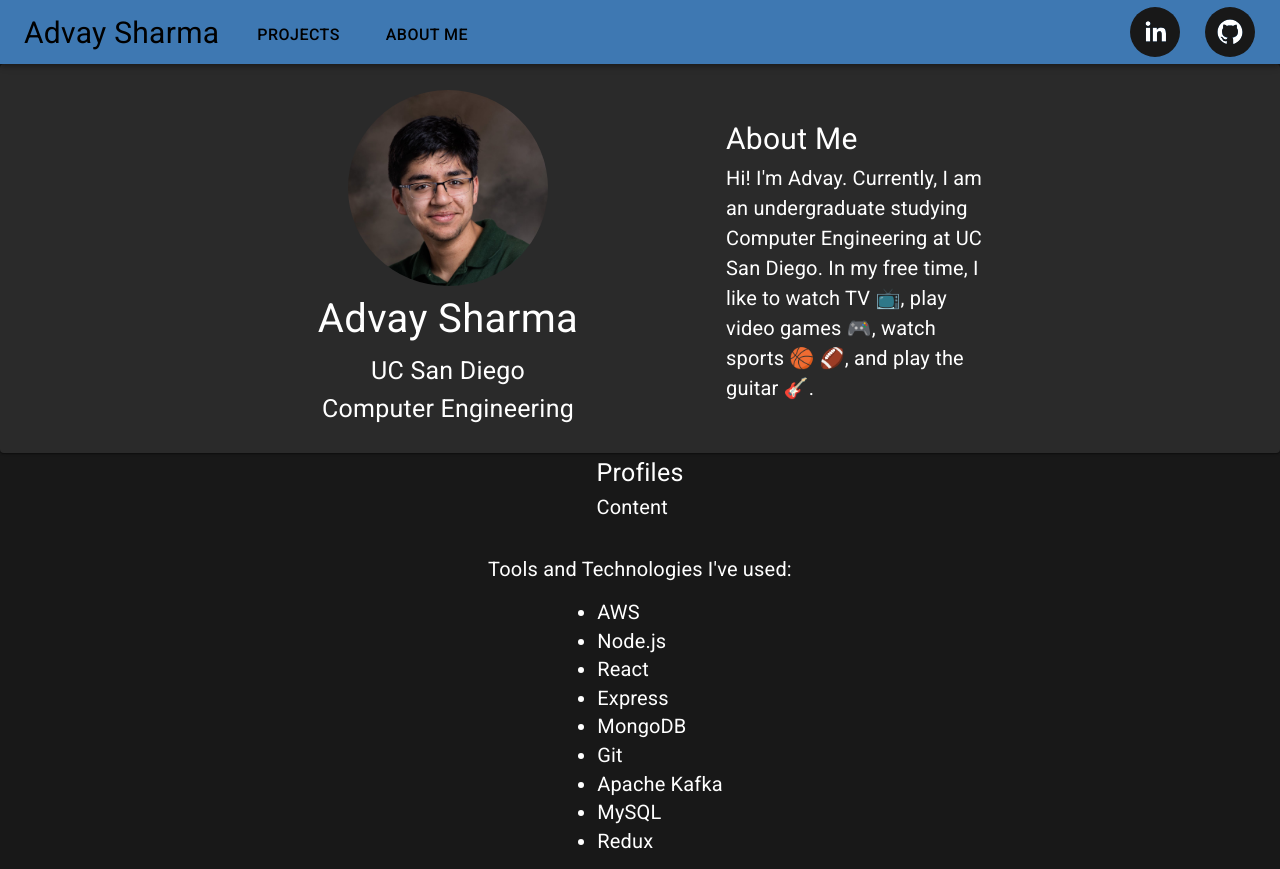
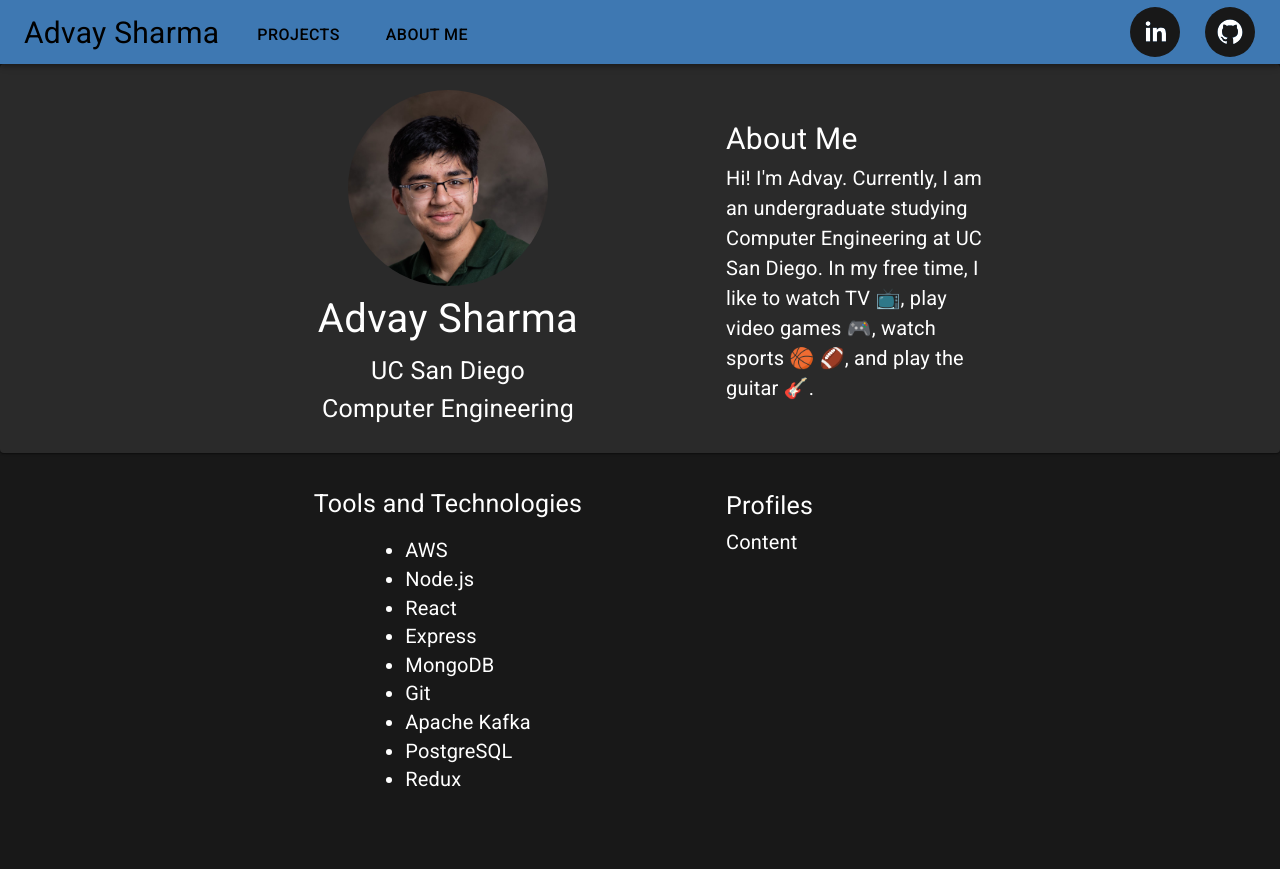
Before and after one commit to sharmaadvay0/developer-portfolio, a React (Create React App) app: page /about in a window 1280 px wide. After the commit the page ends 833 px from the top, so only its background shows below. Built offline with nearby package versions, Linux system fonts and the light colour scheme.

Commit message:
bottom half of about page cleanup

```diff
--- a/src/pages/About.js
+++ b/src/pages/About.js
@@ -90,15 +90,49 @@ const About = () => {
               </Typography>
             </div>
           </Card>
-          <div style={{ display: "flex" }}>
-            <div style={{ order: 1 }}></div>
+          <div
+            style={{
+              width: "100%",
+              display: "flex",
+              justifyContent: "center",
+              paddingTop: "2.5%",
+            }}
+          >
             <div
               style={{
-                order: 2,
                 display: "flex",
                 flexDirection: "column",
-                alignContent: "center",
-                marginRight: "30%",
+                alignItems: "center",
+                marginRight: "5%",
+                width: "300px",
+                paddingBottom: "2%",
+              }}
+            >
+              <Typography
+                style={{
+                  color: "white",
+                  fontSize: 25,
+                  textAlign: "center",
+                }}
+              >
+                Tools and Technologies
+              </Typography>
+              <ul>
+                <li style={{ color: "white", fontSize: 20 }}>AWS</li>
+                <li style={{ color: "white", fontSize: 20 }}>Node.js</li>
+                <li style={{ color: "white", fontSize: 20 }}>React</li>
+                <li style={{ color: "white", fontSize: 20 }}>Express</li>
+                <li style={{ color: "white", fontSize: 20 }}>MongoDB</li>
+                <li style={{ color: "white", fontSize: 20 }}>Git</li>
+                <li style={{ color: "white", fontSize: 20 }}>Apache Kafka</li>
+                <li style={{ color: "white", fontSize: 20 }}>PostgreSQL</li>
+                <li style={{ color: "white", fontSize: 20 }}>Redux</li>
+              </ul>
+            </div>
+            <div
+              style={{
+                marginLeft: "5%",
+                width: "20%",
               }}
             >
               <Typography
@@ -121,26 +155,6 @@ const About = () => {
               </Typography>
             </div>
           </div>
-          <Typography
-            style={{
-              color: "white",
-              fontSize: 20,
-              paddingTop: "2.5%",
-            }}
-          >
-            Tools and Technologies I've used:
-          </Typography>
-          <ul>
-            <li style={{ color: "white", fontSize: 20 }}>AWS</li>
-            <li style={{ color: "white", fontSize: 20 }}>Node.js</li>
-            <li style={{ color: "white", fontSize: 20 }}>React</li>
-            <li style={{ color: "white", fontSize: 20 }}>Express</li>
-            <li style={{ color: "white", fontSize: 20 }}>MongoDB</li>
-            <li style={{ color: "white", fontSize: 20 }}>Git</li>
-            <li style={{ color: "white", fontSize: 20 }}>Apache Kafka</li>
-            <li style={{ color: "white", fontSize: 20 }}>MySQL</li>
-            <li style={{ color: "white", fontSize: 20 }}>Redux</li>
-          </ul>
         </Fragment>
       ) : (
         <Fragment>
--- a/src/pages/Home.js
+++ b/src/pages/Home.js
@@ -27,7 +27,7 @@ const Home = () => {
             </Typography>
             <Typography
               style={{ color: "white", fontSize: 100, paddingLeft: "20px" }}
-              className="animate__animated animate__swing animate__delay-1s"
+              className="animate__animated animate__wobble animate__delay-1s animate__fast"
             >
               👋
             </Typography>
@@ -83,7 +83,7 @@ const Home = () => {
             </Typography>
             <Typography
               style={{ color: "white", fontSize: 100, paddingLeft: "20px" }}
-              className="animate__animated animate__swing"
+              className="animate__animated animate__wobble animate__fast"
             >
               👋
             </Typography>
```
